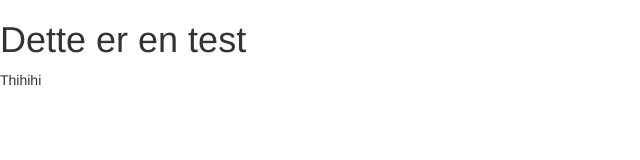
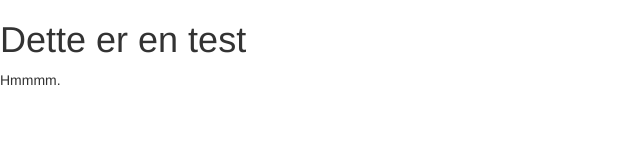
Before and after one commit to testafiesta/testafiesta.github.io, a plain HTML site: page index.html in a window 1280 px wide. Shown: the full height of the page, 0-640 px from the left. Drawn offline with nearby package versions, Linux system fonts and the light colour scheme.

Commit message:
Change paragraph text to hmm

```diff
--- a/index.html
+++ b/index.html
@@ -13,6 +13,6 @@
     </head>
     <body>
 	<h1>Dette er en test</h1>
-	<p>Thihihi</p>
+	<p>Hmmmm.</p>
 	</body>
 	</html>
```
